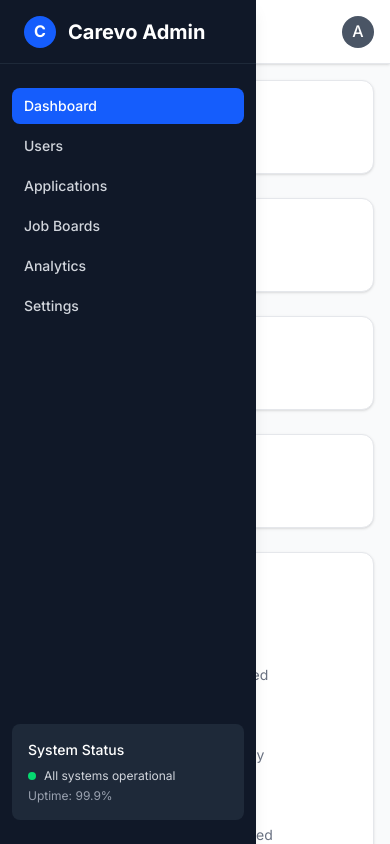
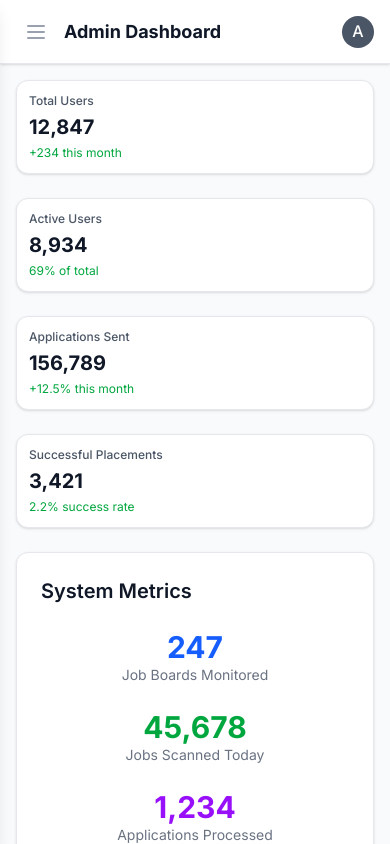
Before and after one commit to devtofunmi/carevo, a Next.js app: page /admin in a window 390 px wide. Shown: the top 844 px of the page. Built offline with nearby package versions, Linux system fonts and the light colour scheme.

Commit message:
make it responsive

```diff
--- a/components/AdminSidebar.tsx
+++ b/components/AdminSidebar.tsx
@@ -1,5 +1,7 @@
 import Link from 'next/link';
 import { useRouter } from 'next/router';
+import { motion, AnimatePresence } from "framer-motion";
+import { useState, useEffect } from "react";
 
 const navigation = [
   { name: 'Dashboard', href: '/admin', icon: '' },
@@ -10,51 +12,127 @@ const navigation = [
   { name: 'Settings', href: '/admin/settings', icon: '' },
 ];
 
-export default function AdminSidebar() {
+interface AdminSidebarProps {
+  isOpen: boolean;
+  onClose: () => void;
+}
+
+export default function AdminSidebar({ isOpen, onClose }: AdminSidebarProps) {
   const router = useRouter();
+  const [isLargeScreen, setIsLargeScreen] = useState(false);
+
+  useEffect(() => {
+    const checkScreenSize = () => {
+      setIsLargeScreen(window.innerWidth >= 1024);
+    };
+
+    checkScreenSize();
+    window.addEventListener('resize', checkScreenSize);
+    return () => window.removeEventListener('resize', checkScreenSize);
+  }, []);
 
   return (
-    <div className="fixed inset-y-0 left-0 w-64 bg-gray-900 shadow-lg">
-      <div className="flex h-16 items-center px-6 border-b border-gray-800">
+    <>
+      {/* Mobile overlay */}
+      <AnimatePresence>
+        {isOpen && (
+          <motion.div
+            className="fixed inset-0 bg-black/50 z-40 lg:hidden"
+            initial={{ opacity: 0 }}
+            animate={{ opacity: 1 }}
+            exit={{ opacity: 0 }}
+            onClick={onClose}
+          />
+        )}
+      </AnimatePresence>
+
+      {/* Sidebar */}
+      <motion.div
+        className="fixed inset-y-0 left-0 w-64 bg-gray-900 shadow-lg z-50"
+        initial={false}
+        animate={{
+          x: isLargeScreen ? 0 : (isOpen ? 0 : -256)
+        }}
+        transition={{ type: "spring", stiffness: 300, damping: 30 }}
+      >
+        <div className="flex h-16 items-center px-4 sm:px-6 border-b border-gray-800">
           <div className="flex items-center">
             <div className="w-8 h-8 bg-blue-600 rounded-full flex items-center justify-center text-white font-bold">
               C
             </div>
-          <span className="ml-3 text-xl font-bold text-white">Carevo Admin</span>
+            <span className="ml-3 text-lg sm:text-xl font-bold text-white">Carevo Admin</span>
           </div>
+
+          {/* Close button for mobile */}
+          <button
+            onClick={onClose}
+            className="ml-auto lg:hidden p-2 text-gray-400 hover:text-white"
+          >
+            <svg className="w-6 h-6" fill="none" stroke="currentColor" viewBox="0 0 24 24">
+              <path strokeLinecap="round" strokeLinejoin="round" strokeWidth={2} d="M6 18L18 6M6 6l12 12" />
+            </svg>
+          </button>
         </div>
 
         <nav className="mt-6 px-3">
           <div className="space-y-1">
-          {navigation.map((item) => {
+            {navigation.map((item, index) => {
               const isActive = router.pathname === item.href;
               return (
+                <motion.div
+                  key={item.name}
+                  initial={{ opacity: 0, x: -20 }}
+                  animate={{ opacity: 1, x: 0 }}
+                  transition={{ delay: index * 0.1, duration: 0.3 }}
+                >
                   <Link
-                key={item.name}
                     href={item.href}
-                className={`group flex items-center px-3 py-2 text-sm font-medium rounded-lg transition-colors ${
+                    onClick={onClose}
+                    className={`group flex items-center px-3 py-2 text-sm font-medium rounded-lg ${
                       isActive
                         ? 'bg-blue-600 text-white'
                         : 'text-gray-300 hover:bg-gray-800 hover:text-white'
                     }`}
                   >
+                    <motion.span
+                      whileHover={{ scale: 1.05, x: 4 }}
+                      whileTap={{ scale: 0.95 }}
+                      transition={{ type: "spring", stiffness: 400 }}
+                    >
                       {item.name}
+                    </motion.span>
                   </Link>
+                </motion.div>
               );
             })}
           </div>
         </nav>
 
-      <div className="absolute bottom-6 left-3 right-3">
-        <div className="bg-gray-800 rounded-lg p-4 text-white">
+        <motion.div
+          className="absolute bottom-6 left-3 right-3"
+          initial={{ opacity: 0, y: 20 }}
+          animate={{ opacity: 1, y: 0 }}
+          transition={{ delay: 0.5, duration: 0.3 }}
+        >
+          <motion.div
+            className="bg-gray-800 rounded-lg p-3 sm:p-4 text-white cursor-pointer"
+            whileHover={{ scale: 1.05 }}
+            whileTap={{ scale: 0.95 }}
+            transition={{ type: "spring", stiffness: 300 }}
+          >
             <div className="text-sm font-medium">System Status</div>
             <div className="flex items-center mt-2">
-            <div className="w-2 h-2 bg-green-400 rounded-full animate-pulse"></div>
+              <motion.div
+                className="w-2 h-2 bg-green-400 rounded-full"
+                animate={{ scale: [1, 1.2, 1] }}
+                transition={{ duration: 2, repeat: Infinity }}
+              />
               <span className="ml-2 text-xs text-gray-300">All systems operational</span>
             </div>
             <div className="text-xs text-gray-400 mt-1">Uptime: 99.9%</div>
-        </div>
-      </div>
-    </div>
+          </motion.div>
+        </motion.div>
+      </motion.div>
+    </>
   );
 }
```
Lines whose indentation alone changed are shown as unchanged.
